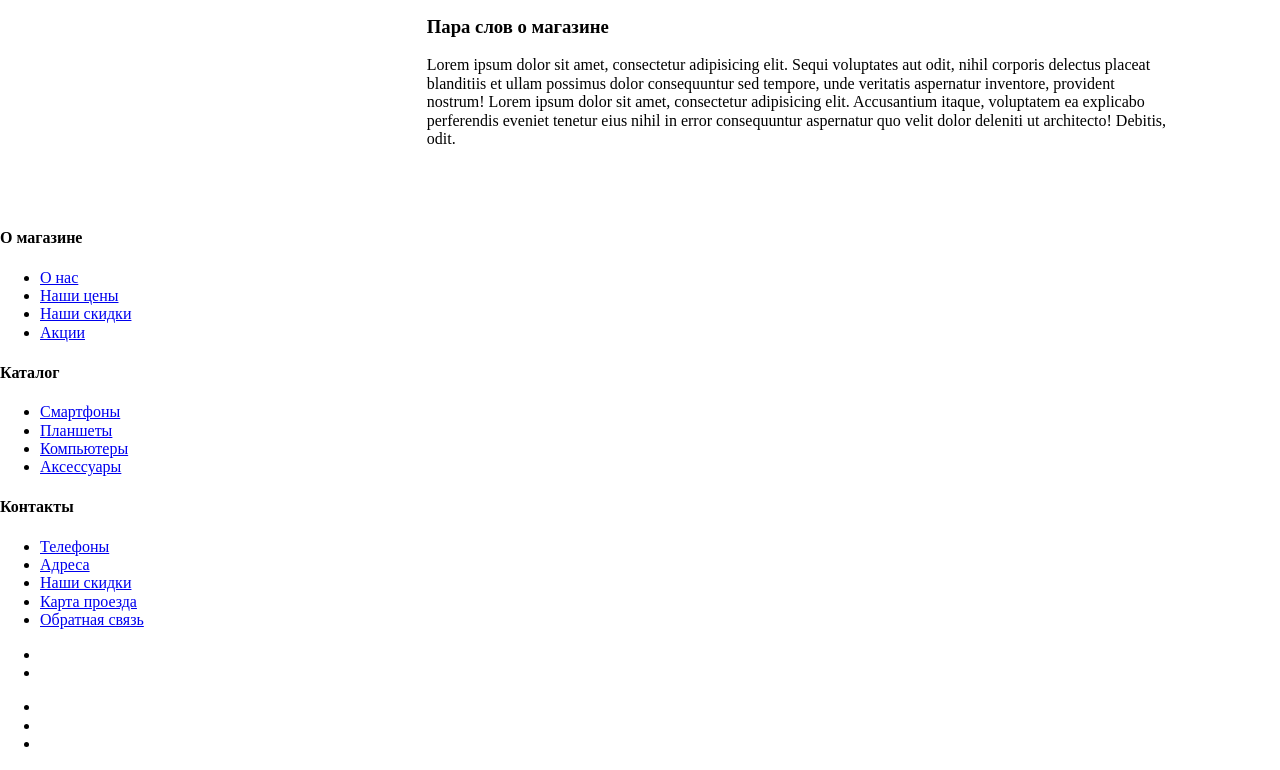
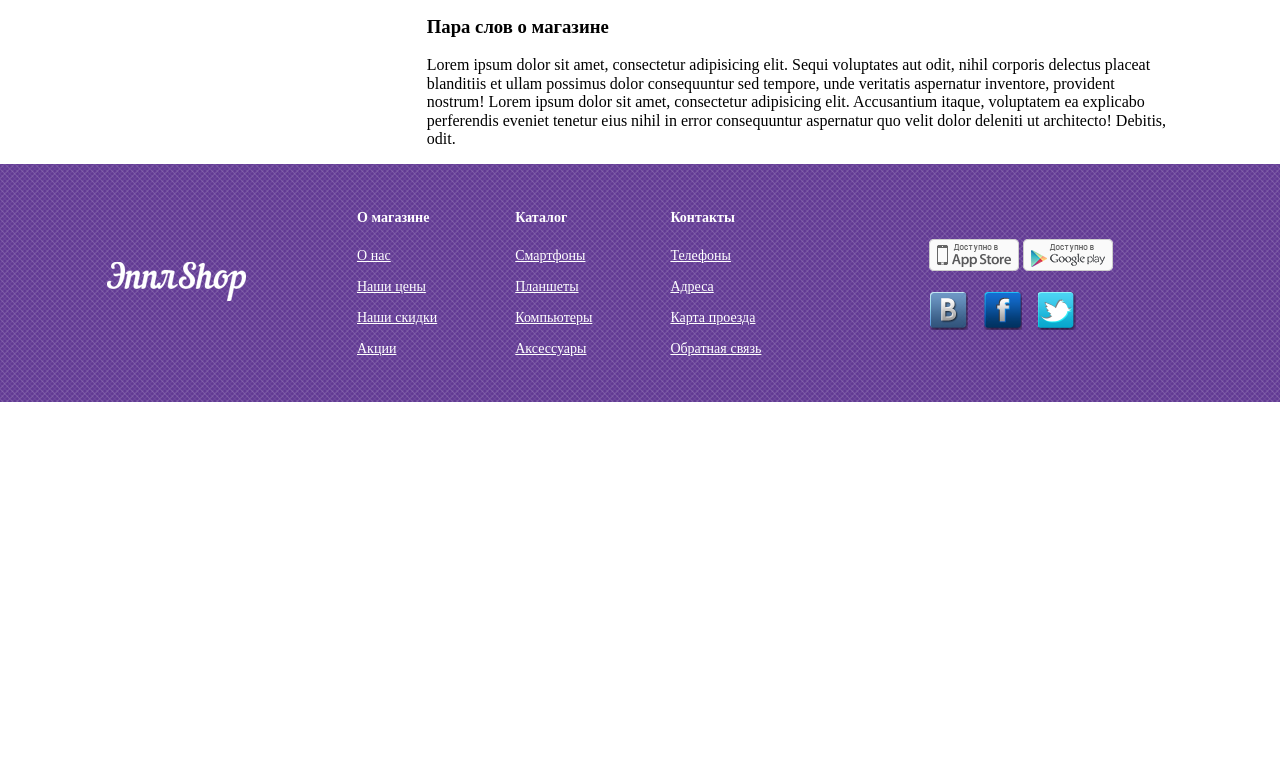
Before and after one commit to webprokopenko/DZ2, a website: page app/index.html in a window 1280 px wide. Shown: the part 751-1521 px from the top of the page. After the commit the page ends 1153 px from the top, so only its background shows below. Drawn offline with nearby package versions, Linux system fonts and the light colour scheme.

Commit message:
footer is complette

```diff
--- a/app/css/main.css
+++ b/app/css/main.css
@@ -155,4 +155,96 @@ body{
 	width: 70%;
 }
 
-/*Конец основного контента включая левое меню
+/*Конец основного контента включая левое меню*/
+
+/*Начало footer*/
+.page__footer{
+	height: 238px;
+	background: url(../img/footer-background.png);
+}
+.footer-wrap{
+	width:83.3%;
+	height: 100%;
+	margin: 0 auto;
+	display: table;
+}
+.page__footer-wrap-img{
+	display: table-cell;
+	vertical-align: middle;
+}
+.page__footer-wrap-all-menu{
+	display: table-cell;
+	vertical-align: middle;
+}
+.page__footer-social{
+	display: table-cell;
+	vertical-align: middle;
+}
+.page__footer-wrap-menu{
+	display: inline-block;
+	padding-left: 74px;
+}
+.page__footer-menu-zagolovok{
+	color: rgb(255,255,255);
+	font-family: 'elektra_light_probold';
+	font-size: 14px;
+}
+.page__footer-menu-list{
+	list-style: none;
+	padding-left: 0;
+}
+.page__footer-menu-item{
+	margin-bottom: 12px;
+}
+.page__footer-menu-link{
+	color: rgb(255,255,255);
+	font-family: 'elektra_light_probold';
+	font-size: 14px;
+}
+
+.page__footer-social-store-item{
+	display: inline-block;
+}
+.page__footer-social-store-list{
+	list-style: none;
+}
+.appstore{
+	background: url(../img/social/appstore.png) center no-repeat;
+}
+.googleplay{
+	background: url(../img/social/googleplay.png) center no-repeat;
+}
+.page__footer-social-list{
+	list-style: none;
+
+}
+.page__footer-social-item{
+	display: inline-block;
+	margin-left: 10px;
+}
+.page__footer-social-item:first-child{
+	margin-left: 0;
+}
+.page__footer-social-store-link{
+  display: block;
+  text-indent: -9999px;
+  height: 40px;
+  width: 90px;
+}
+.page__footer-social-link{
+	display: block;
+  	text-indent: -9999px;
+  	height: 40px;
+  	width: 40px;
+}
+
+.vk{
+	background: url(../img/social/vk.png) center no-repeat;
+}
+.fb{
+	background: url(../img/social/facebook.png) center no-repeat;
+}
+.tw{
+	background: url(../img/social/twitter.png) center no-repeat;
+}
+/*Конец footer*/
--- a/app/index.html
+++ b/app/index.html
@@ -237,6 +237,7 @@
   </div>
 <!-- подвал   -->
   <footer class="page__footer">
+    <div class="footer-wrap">
       <div class="page__footer-wrap-img">
         <img src="img/logo-footer.png" alt="ЭпплShop" class="page__footer-img">
         <div class="text-hidden">Логотип компании ЭпплShop, у нас всегда лучшее</div>
@@ -292,9 +293,6 @@
               <a href="#" class="page__footer-menu-link">Адреса</a>
             </li>
             <li class="page__footer-menu-item">
-            <a href="#" class="page__footer-menu-link">Наши скидки</a>
-          </li>
-          <li class="page__footer-menu-item">
               <a href="#" class="page__footer-menu-link">Карта проезда</a>
             </li>
             <li class="page__footer-menu-item">
@@ -305,12 +303,12 @@
       </div>
       <div class="page__footer-social">
         <ul class="page__footer-social-store-list">
-        <li class="page__footer-social-store-item">
-          <a href="#" class="page__footer-social-store-link appstore"></a>
+          <li class="page__footer-social-store-item ">
+            <a href="#" class="page__footer-social-store-link appstore">Мы в appstore</a>
             <div class="text-hidden"><a href="#"><img src="img/social/appstore.png" alt="" class="img-hidden"></a></div>
           </li>
           <li class="page__footer-social-store-item">
-          <a href="#" class="page__footer-social-store-link googleplay"></a>
+            <a href="#" class="page__footer-social-store-link googleplay">Мы в google play</a>
             <div class="text-hidden">
                 <a href="#">
                   <img src="img/social/googleplay.png" alt="" class="img-hidden">
@@ -320,7 +318,7 @@
         </ul>
         <ul class="page__footer-social-list">
           <li class="page__footer-social-item">
-          <a href="#" class="page__footer-social-link vk"></a>
+            <a href="#" class="page__footer-social-link vk">Вконтакте</a>
             <div class="text-hidden">
                 <a href="#">
                   <img src="img/social/vk.png" alt="" class="img-hidden">
@@ -328,7 +326,7 @@
               </div>
           </li>
           <li class="page__footer-social-item">
-          <a href="#" class="page__footer-social-link fb"></a>
+            <a href="#" class="page__footer-social-link fb">Фейсбук</a>
             <div class="text-hidden">
                 <a href="#">
                   <img src="img/social/facebook.png" alt="" class="img-hidden">
@@ -336,7 +334,7 @@
               </div>
           </li>
           <li class="page__footer-social-item">
-          <a href="#" class="page__footer-social-link tw"></a>
+            <a href="#" class="page__footer-social-link tw">Твиттер</a>
             <div class="text-hidden">
                 <a href="#">
                   <img src="img/social/twitter.png" alt="" class="img-hidden">
@@ -344,6 +342,7 @@
               </div>
           </li>
         </ul>
+      </div>
     </div>
   </footer>
 <!-- конец подвала -->
--- a/bower.json
+++ b/bower.json
@@ -1,6 +1,7 @@
 {
   "name": "dz-1v-4",
   "dependencies": {
-    "jquery": "1.11"
+    "jquery": "1.11",
+    "normalize.css": "~3.0.3"
   }
 }
```
Also changed, not shown: app/img/footer-background.png (added). Lines whose indentation alone changed are shown as unchanged.
